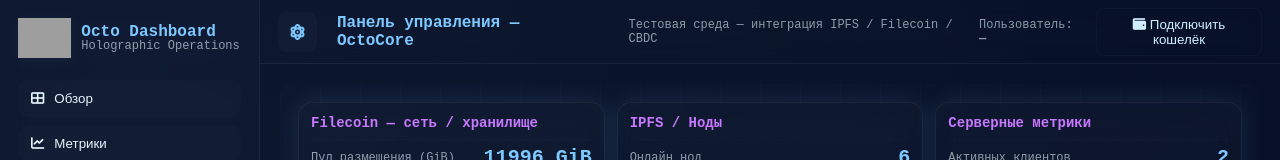
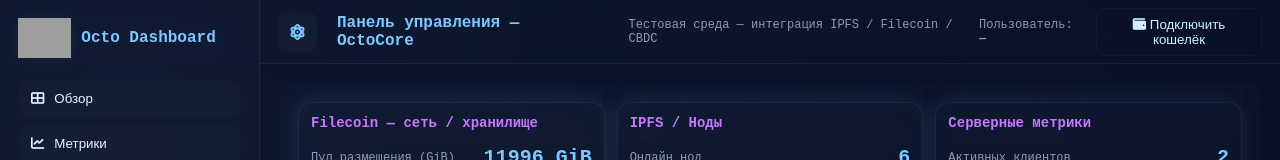
Before and after one commit to octoceph/octoceph.github.io, a plain HTML site: page index.html in a window 1280 px wide. Shown: the top 160 px of the page. Drawn offline with Linux system fonts and the light colour scheme; grey boxes are pictures that could not be loaded.

Commit message:
Update index.html

```diff
--- a/index.html
+++ b/index.html
@@ -184,7 +184,7 @@
       <img src="https://blockchainaccreditive.github.io/css/iokwa.svg" alt="logo">
       <div style="display:flex;flex-direction:column;line-height:1;">
         <strong>Octo Dashboard</strong>
-        <span class="muted">Holographic Operations</span>
+        <!--<span class="muted">Holographic Operations</span>-->
       </div>
     </div>
 
```
